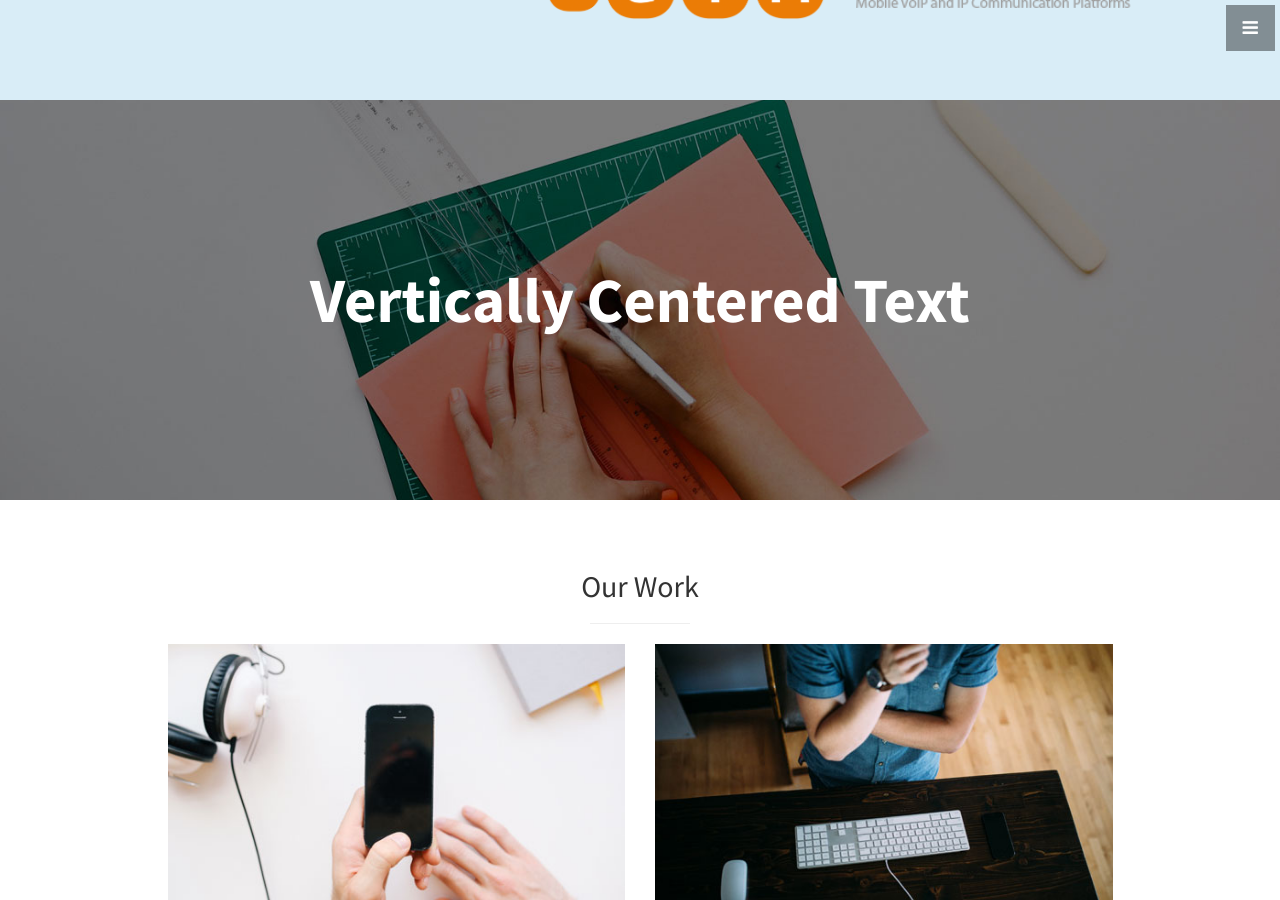
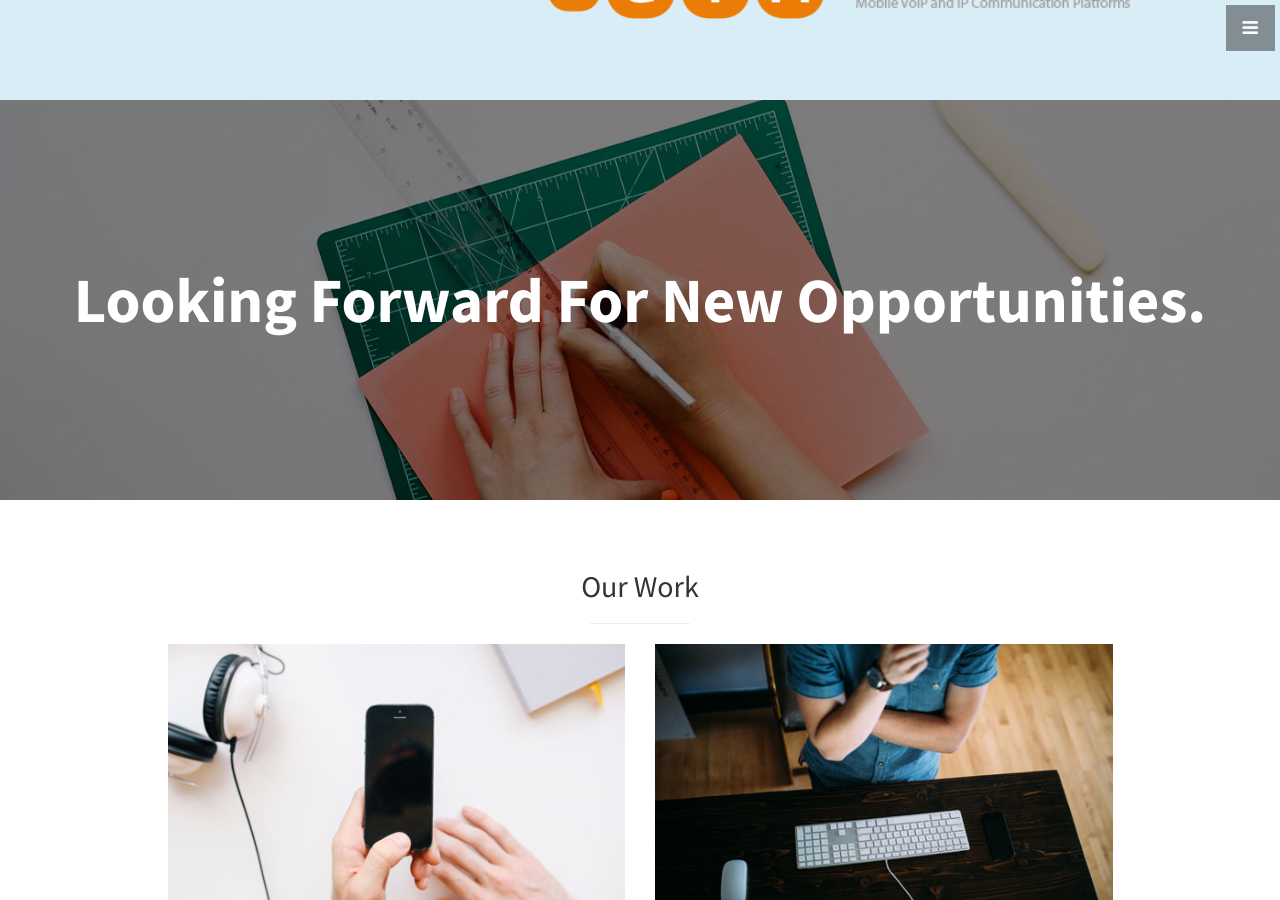
Before and after one commit to AmitSama/amitsama.github.io, a Jekyll site: the page built from index.html, in a window 1280 px wide and 900 px high, scrolled down 2613 px. Built offline with Jekyll 4.4.1, drawn with Linux system fonts in a browser that asks for light colours.

Commit message:
added callout text

```diff
--- a/_includes/callout.html
+++ b/_includes/callout.html
@@ -1,5 +1,5 @@
 <aside class="callout">
   <div class="text-vertical-center">
-    <h1>Vertically Centered Text</h1>
+    <h1>Looking Forward For New Opportunities.</h1>
   </div>
 </aside>
```
